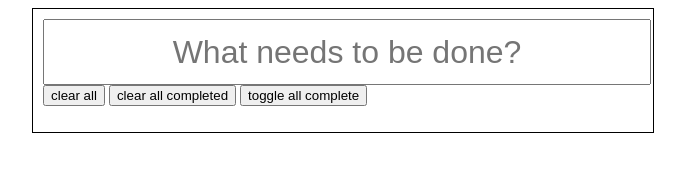
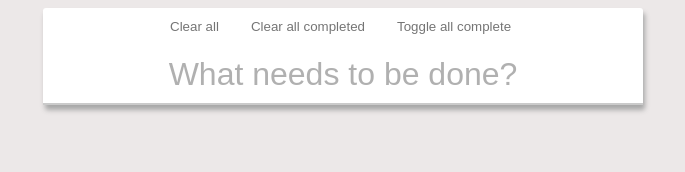
Before and after one commit to romanserk/javascript-TODO-list-implementation, a plain HTML site: page index.html in a window 1280 px wide. Shown: the whole page, without its empty margins (297-982 px from the left). Drawn offline with Linux system fonts and the light colour scheme.

Commit message:
design changes

```diff
--- a/index.html
+++ b/index.html
@@ -12,13 +12,16 @@
 <body>
 
     <div class="todosContainer">
+        <div class="buttonsHolder">
+            <button class="genericButton" onclick="handlers.clearAllTodos()">Clear all</button>
+            <button class="genericButton" onclick="handlers.clearAllCompletedTodos()">Clear all completed</button>
+            <button class="genericButton" onclick="handlers.toggleAll()">Toggle all complete</button>
+        </div>
         <div>
             <input type="text" id="todoTextInput" placeholder="What needs to be done?" />
         </div>
 
-        <button onclick="handlers.clearAllTodos()">clear all</button>
-        <button onclick="handlers.clearAllCompletedTodos()">clear all completed</button>
-        <button onclick="handlers.toggleAll()">toggle all complete</button>
+
         <ul id="todosListElement">
 
         </ul>
--- a/main.scss
+++ b/main.scss
@@ -1,16 +1,43 @@
+body{
+    min-height: 100vh;
+    background: rgb(236, 232, 232);
+}
+
 .todosContainer {
     display: block;
     width: fit-content;
+    background: #ffff;
     margin: auto;
     width: 600px;
-    border: 1px black solid;
-    padding: 10px;
+    border-radius: 3px;
+    box-shadow: 2px 5px 5px #a7a7a7;
+
+
 }
 
+.buttonsHolder{
+    display: flex;
+    position: relative;
+    margin: auto;
+    width: 63%;
+
+    .genericButton{
+        position: relative;
+        background: transparent;
+        margin: 10px;
+        color: rgb(117, 117, 117);
+        border: none;
+        cursor: pointer;
+       &:focus , &:active{
+           outline: 0;
+       }
+    }
+}
 
 #todosListElement {
     padding: 0px;
     position: relative;
+    margin-top: 0px;
 
     li {
         list-style: none;
@@ -19,8 +46,9 @@
 
         .deletButton {
             background: none;
+            visibility: hidden;
             border: none;
-            color: rgba(33, 149, 243, 0.671);
+            color: rgba(173, 173, 173, 0.671);
             font-size: 2rem;
             position: absolute;
             height: 50px;
@@ -32,7 +60,11 @@
             &:focus {
                 outline: 0;
             }
-
+        }
+        &:hover{
+            .deletButton{
+                visibility: visible;
+            }
         }
 
     }
@@ -71,7 +103,7 @@
     left: 0;
     height: 25px;
     width: 25px;
-    border: 1px solid rgba(33, 149, 243, 0.671);
+    border: 1px solid rgba(173, 173, 173, 0.671);
     border-radius: 50%;
 }
 
@@ -110,15 +142,30 @@
 
 
 #todoTextInput {
+    box-sizing: border-box;
     width: 100%;
     height: 60px;
     font-size: 2rem;
     text-align: center;
+    border: none;
+    border-bottom: 2px solid rgba(187, 187, 187, 0.767);
+    color: rgb(94, 94, 94);
+    &::placeholder{
+        color: rgba(128, 128, 128, 0.623);
+    }
+    &:focus{
+        outline: 0;
+    }
 }
 
 .todoTextHolder {
+    box-sizing: border-box;
+    color: rgb(94, 94, 94);
     width: 100%;
     height: 60px;
     font-size: 2rem;
     text-align: center;
+    border: none;
+    border-top: 1px solid rgba(187, 187, 187, 0.767);
+    box-shadow: none;
 }
```
Also changed, not shown: main.css, 1 other file.
